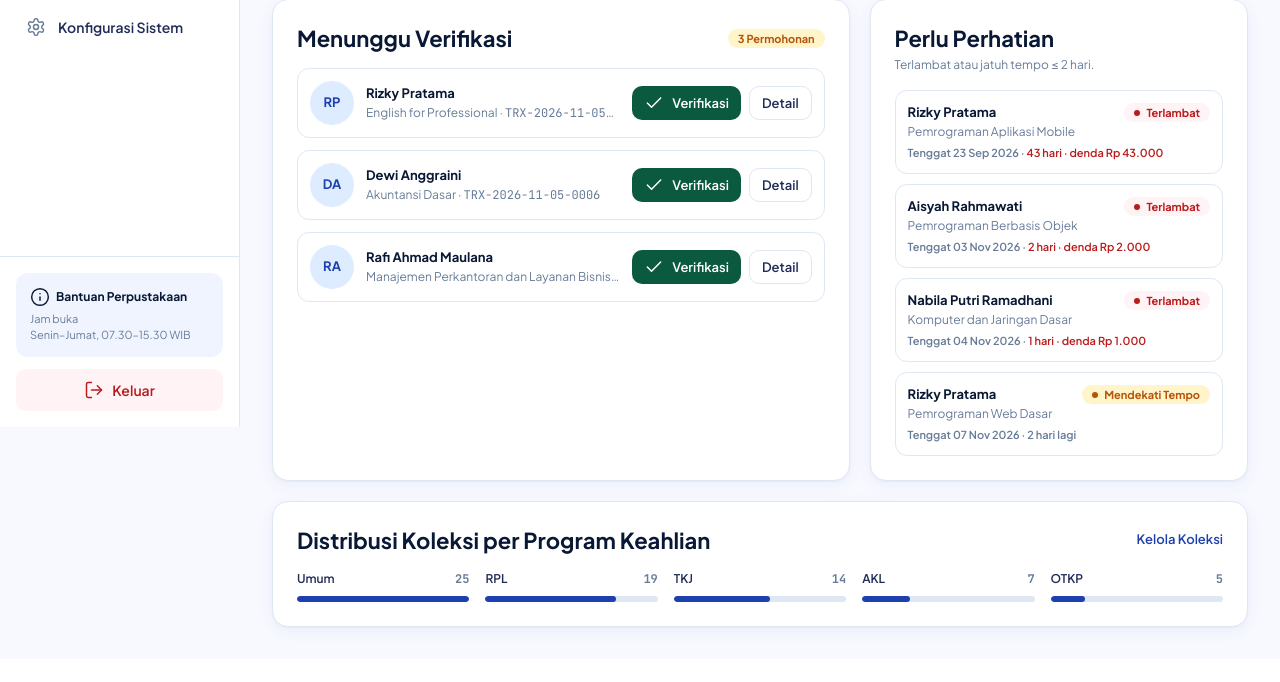
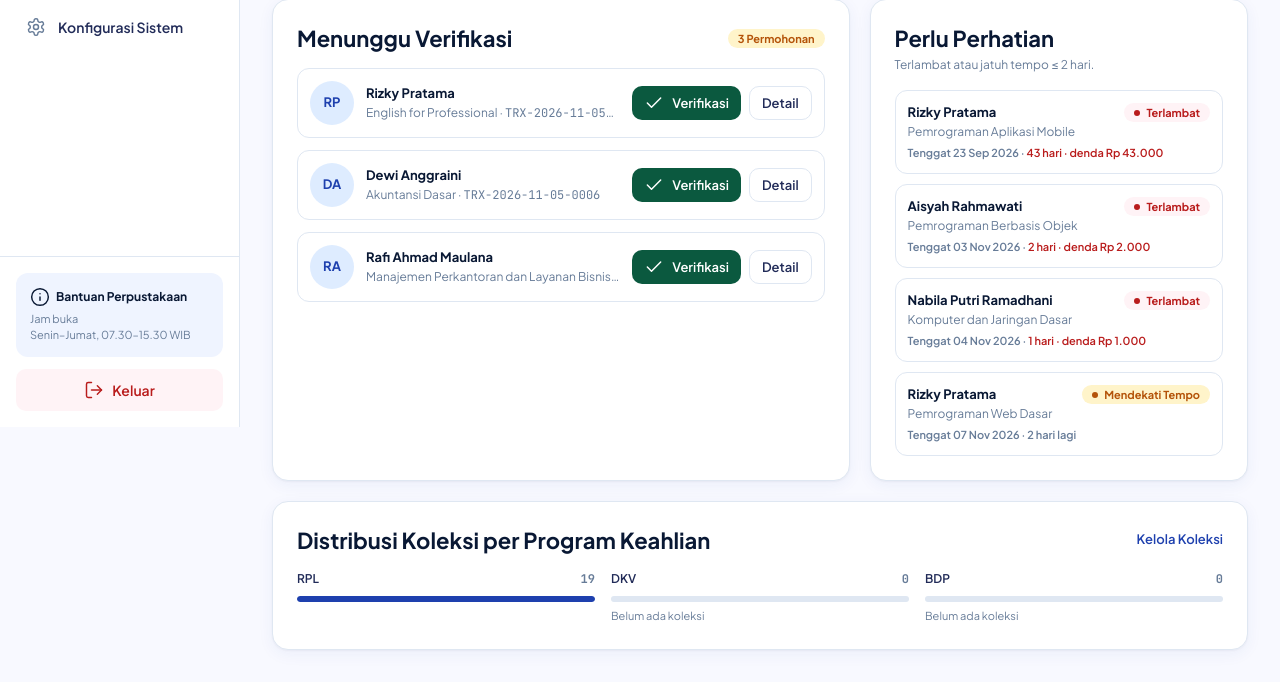
Before and after one commit to imaludin252-stack/smart-library-ukk2026-zero-bugs, a Laravel app: page /petugas in a window 1280 px wide. Shown: the part 373-1055 px from the top of the page. Before the commit the page ends 1006 px from the top, so only its background shows below. Run offline with Laravel 12, Linux system fonts and the light colour scheme; a user stored in the database is signed in; data comes from the database, SQL or seed files in the repository; style sheets or scripts are compiled from the project's sources.

Commit message:
feat(dashboard): batasi distribusi koleksi ke RPL, DKV, dan BDP
Grafik distribusi pada dashboard petugas kini hanya menampilkan tiga program keahlian yang diminta. Program tanpa koleksi diberi keterangan belum ada koleksi.

```diff
--- a/app/Http/Controllers/Petugas/DashboardController.php
+++ b/app/Http/Controllers/Petugas/DashboardController.php
@@ -12,6 +12,9 @@ use Illuminate\View\View;
 
 class DashboardController extends Controller
 {
+    /** Program keahlian yang ditampilkan pada grafik distribusi koleksi. */
+    private const PROGRAM_KEAHLIAN = ['RPL', 'DKV', 'BDP'];
+
     public function __invoke(Request $request): View
     {
         Loan::segarkanKeterlambatan();
@@ -46,6 +49,7 @@ class DashboardController extends Controller
         $distribusi = Book::query()
             ->select('jurusan', DB::raw('sum(stok) as total'))
             ->where('status', Book::STATUS_AKTIF)
+            ->whereIn('jurusan', self::PROGRAM_KEAHLIAN)
             ->groupBy('jurusan')
             ->pluck('total', 'jurusan');
 
@@ -61,6 +65,7 @@ class DashboardController extends Controller
             'perhatian' => $perhatian,
             'distribusi' => $distribusi,
             'maxDistribusi' => $maxDistribusi,
+            'programKeahlian' => self::PROGRAM_KEAHLIAN,
             'petugas' => $request->user(),
             'tanggal' => Carbon::now()->translatedFormat('l, d F Y'),
         ]);
--- a/resources/views/petugas/dashboard.blade.php
+++ b/resources/views/petugas/dashboard.blade.php
@@ -99,8 +99,8 @@
             <h2 class="section-title">Distribusi Koleksi per Program Keahlian</h2>
             <a href="{{ route('petugas.koleksi.index') }}" class="link text-[13px]">Kelola Koleksi</a>
         </div>
-        <div class="mt-4 grid gap-4 sm:grid-cols-2 lg:grid-cols-5">
-            @foreach (\App\Models\Book::JURUSAN as $jurusan)
+        <div class="mt-4 grid gap-4 sm:grid-cols-3">
+            @foreach ($programKeahlian as $jurusan)
                 @php $jumlah = (int) ($distribusi[$jurusan] ?? 0); @endphp
                 <div>
                     <div class="flex items-center justify-between text-[12px] font-semibold">
@@ -110,6 +110,9 @@
                     <div class="progress mt-2">
                         <div class="progress-bar" style="width: {{ ($jumlah / $maxDistribusi) * 100 }}%"></div>
                     </div>
+                    @if ($jumlah === 0)
+                        <p class="mt-1.5 text-[11px] text-[var(--color-ink-muted)]">Belum ada koleksi</p>
+                    @endif
                 </div>
             @endforeach
         </div>
```
